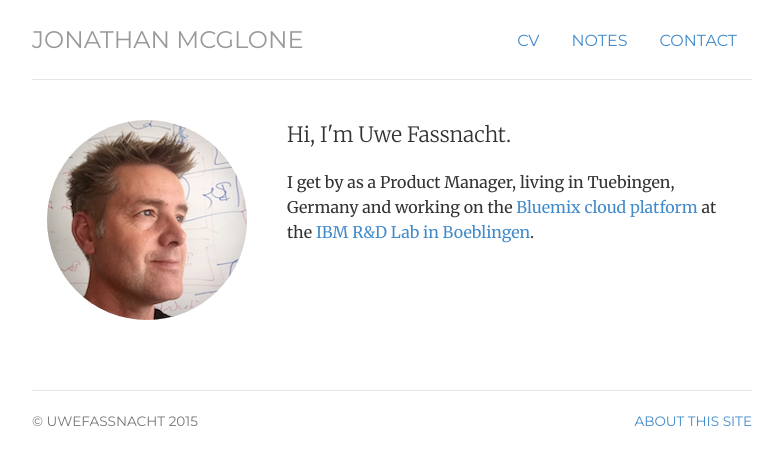
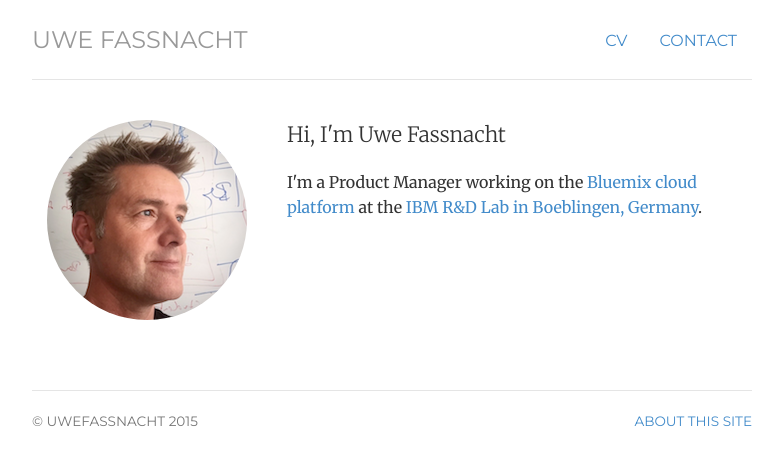
Before and after one commit to uwefassnacht/uwefassnacht.github.io, a Jekyll site: the page built from index.html, in a window 1280 px wide. Shown: the top 465 px of the page, without its empty margins (248-1031 px from the left). Built offline with Jekyll 4.4.1, drawn with Linux system fonts in a browser that asks for light colours.

Commit message:
Fixed various links

```diff
--- a/_includes/header.html
+++ b/_includes/header.html
@@ -1,9 +1,8 @@
 <div class="header">
 	<ul class="nav nav-pills pull-right">
-		<li class="{{ page.cv }}"><a href="/cv" title="CV">CV</a></li>
+		<li class="{{ page.cv }}"><a href="/cv/uwefassnacht.pdf" title="CV">CV</a></li>
 		<!-- <li class="{{ page.projects }}"><a href="/projects" title="Projects">Projects</a></li> -->
-		<li class="{{ page.notes }}"><a href="/notes" title="Notes">Notes</a></li>
 		<li class="{{ page.contact }}"><a href="/contact" title="Contact">Contact</a></li>
 	</ul>
-	<h3 class="text-muted"><a href="/">Jonathan McGlone</a></h3>
+	<h3 class="text-muted"><a href="/">Uwe Fassnacht</a></h3>
 </div> <!-- /header -->
--- a/index.html
+++ b/index.html
@@ -10,9 +10,8 @@
 	<img  class="img-circle avatar" alt="Uwe Fassnacht" src="img/UweFassnacht200px.png">
 	</div>
 	<div itemscope itemtype="http://data-vocabulary.org/Person" class="col-sm-8">
-	<p class="lead">Hi, I'm <span itemprop="name">Uwe Fassnacht</span>.</p>
-	<p>I get by as a <span itemprop="title">Product Manager, living in <span itemprop="address" itemscope
-    itemtype="http://data-vocabulary.org/Address"> <span itemprop="locality">Tuebingen</span>, <span itemprop="region">Germany</span></span> and working on the <a href="https://console.ng.bluemix.net/">Bluemix cloud platform </a> at <span itemprop="affiliation">the <a href="http://www-05.ibm.com/de/entwicklung/index_en.html">IBM R&D Lab in Boeblingen</a></span>.</p>
+	<p class="lead">Hi, I'm <span itemprop="name">Uwe Fassnacht</span></p>
+	<p>I'm a Product Manager working on the <a href="https://console.ng.bluemix.net/">Bluemix cloud platform </a> at the <a href="http://www-05.ibm.com/de/entwicklung/index_en.html">IBM R&D Lab in Boeblingen, Germany</a></span>.</p>
 
 	</div>
 </div>
```
